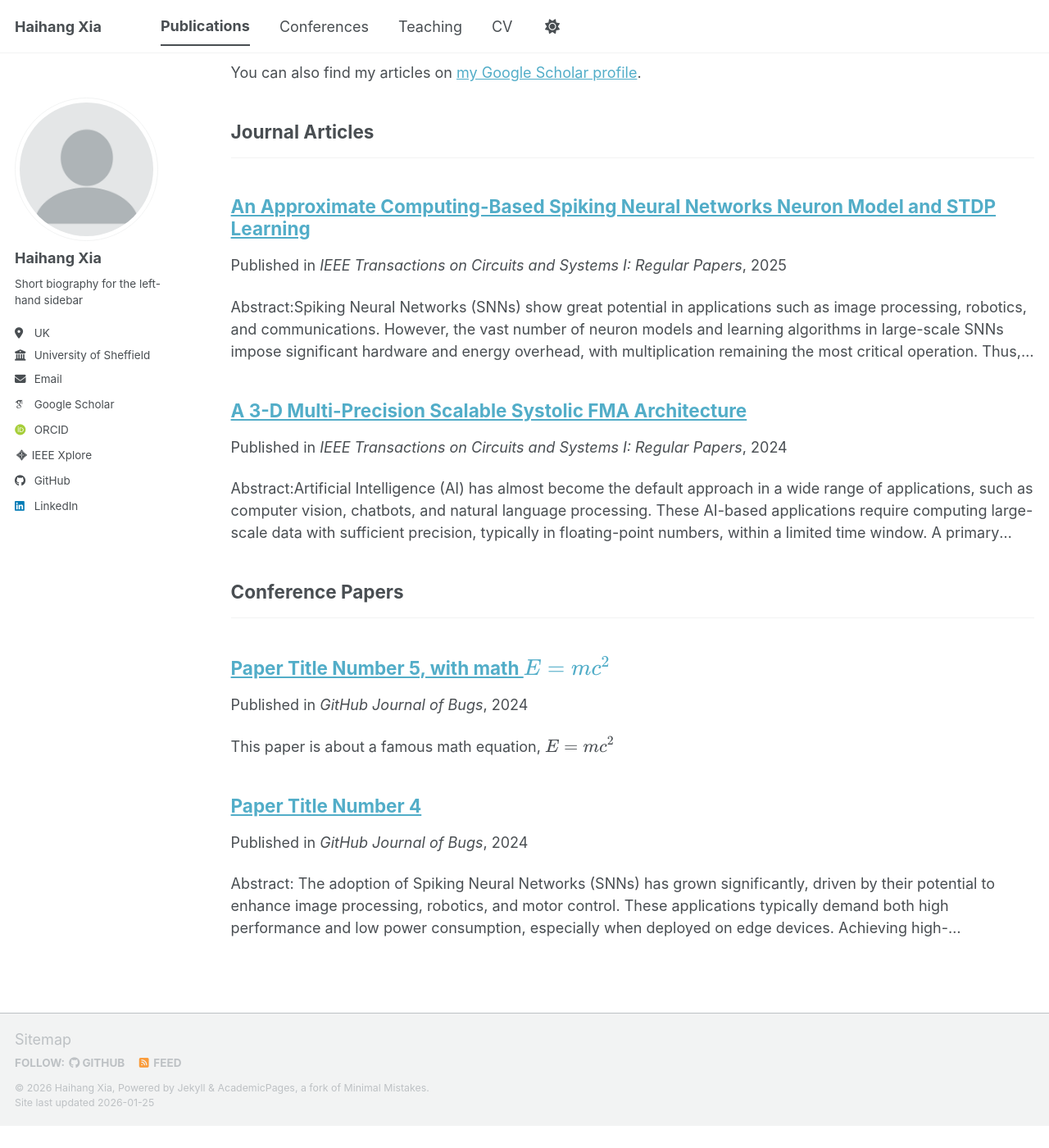
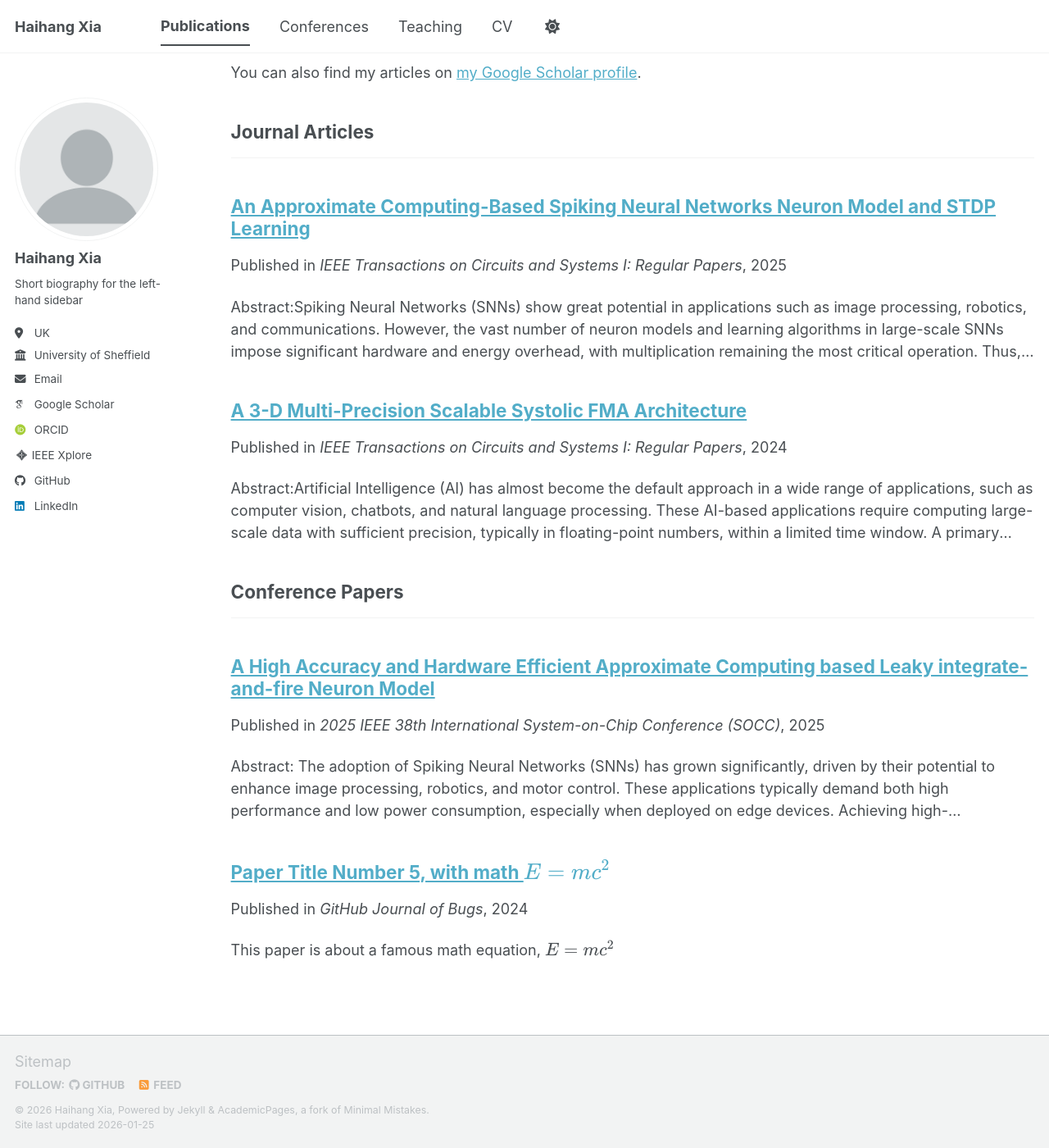
Before and after one commit to Haihang-Xia/Haihang-Xia.github.io, a Jekyll site: the page built from _pages/publications.html, in a window 1280 px wide and 1400 px high, scrolled down 68 px. Shown: the whole window at 82% size. Built offline with Jekyll 4.4.1, drawn with Linux system fonts in a browser that asks for light colours; some web fonts are replaced; a script bundle is joined from its source files by our own code; library files that are not in the unit come from our copies; before the commit the page ends 1441 px from its top, so only the background shows below that; some of the changed text lies outside the part shown.

Commit message:
Update and rename 2024-02-17-paper-title-number-4.md to socc2025.md

```diff
--- a/_publications/2024-02-17-paper-title-number-4.md
+++ b/_publications/socc2025.md
@@ -1,10 +1,10 @@
 ---
-title: "Paper Title Number 4"
+title: "A High Accuracy and Hardware Efficient Approximate Computing based Leaky integrate-and-fire Neuron Model"
 collection: publications
 category: conferences
-permalink: /publication/2024-02-17-paper-title-number-4
-date: 2024-02-17
-venue: 'GitHub Journal of Bugs'
+permalink: /publication/socc2025
+date: 2025-09-29
+venue: '2025 IEEE 38th International System-on-Chip Conference (SOCC)'
 paperurl: 'https://doi.org/10.1109/SOCC66126.2025.11235406'
 citation: 'H. Xia et al., “A High Accuracy and Hardware Efficient Approximate Computing based Leaky integrate-and-fire Neuron Model,” in 2025 IEEE 38th International System-on-Chip Conference (SOCC), Oct. 2025, pp. 1-6.'
 ---
```
